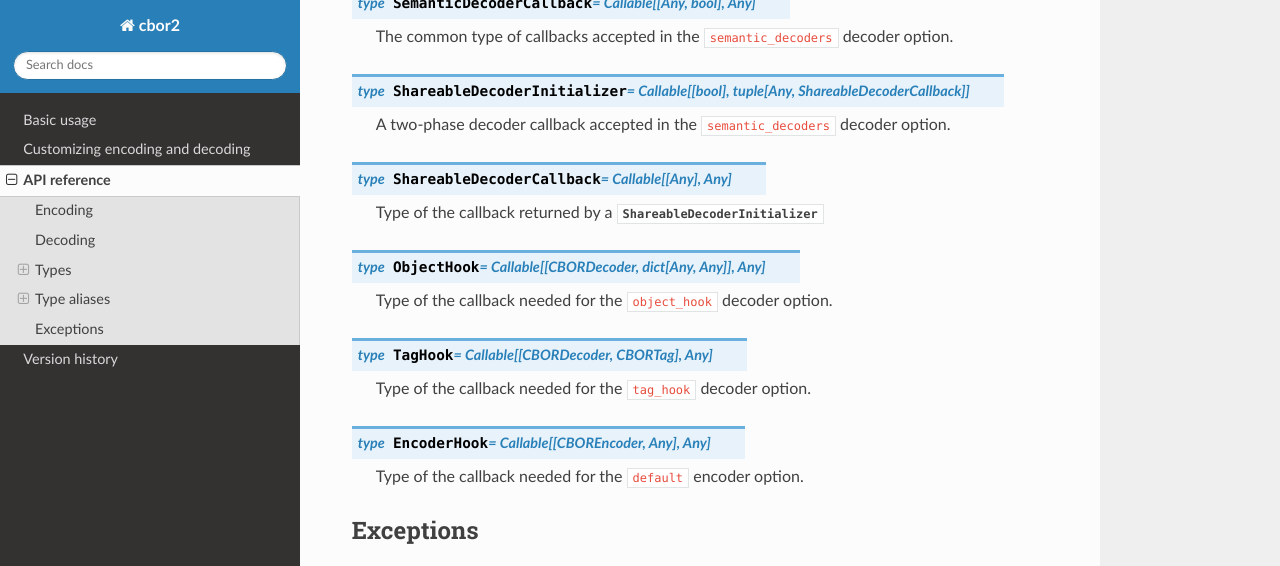
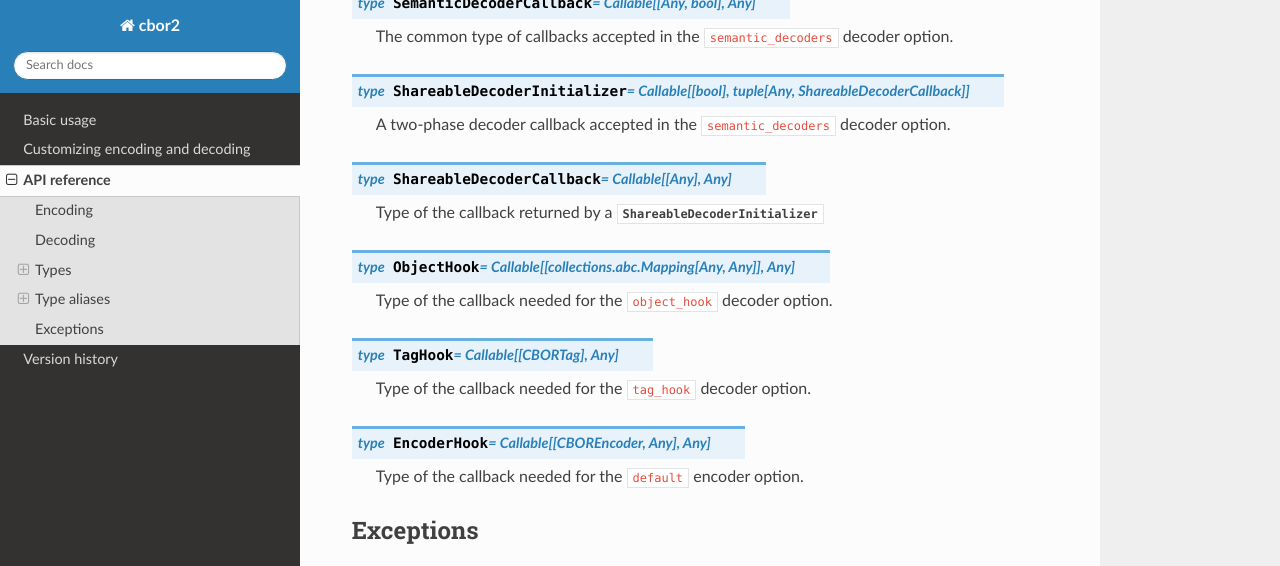
Before and after one commit to agronholm/cbor2, a Sphinx documentation site: the page built from docs/api.rst, in a window 1280 px wide and 900 px high, scrolled down 1849 px, cut to the strip 0-566 px from the top of the window. Built offline with Sphinx 7.4.7 and the Read the Docs theme 3.1.0, drawn with Linux system fonts in a browser that asks for light colours; the version number could not be read and is left out.

Commit message:
Updated the type annotations of tag_hook and object_hook

```diff
--- a/docs/api.rst
+++ b/docs/api.rst
@@ -43,11 +43,11 @@ Type aliases
 
     Type of the callback returned by a :type:`ShareableDecoderInitializer`
 .. type:: ObjectHook
-    :canonical: ~collections.abc.Callable[[CBORDecoder, dict[Any, Any]], Any]
+    :canonical: ~collections.abc.Callable[[collections.abc.Mapping[Any, Any]], Any]
 
     Type of the callback needed for the ``object_hook`` decoder option.
 .. type:: TagHook
-    :canonical: ~collections.abc.Callable[[CBORDecoder, CBORTag], Any]
+    :canonical: ~collections.abc.Callable[[CBORTag], Any]
 
     Type of the callback needed for the ``tag_hook`` decoder option.
 .. type:: EncoderHook
```
Also changed, not shown: 3 other files.
